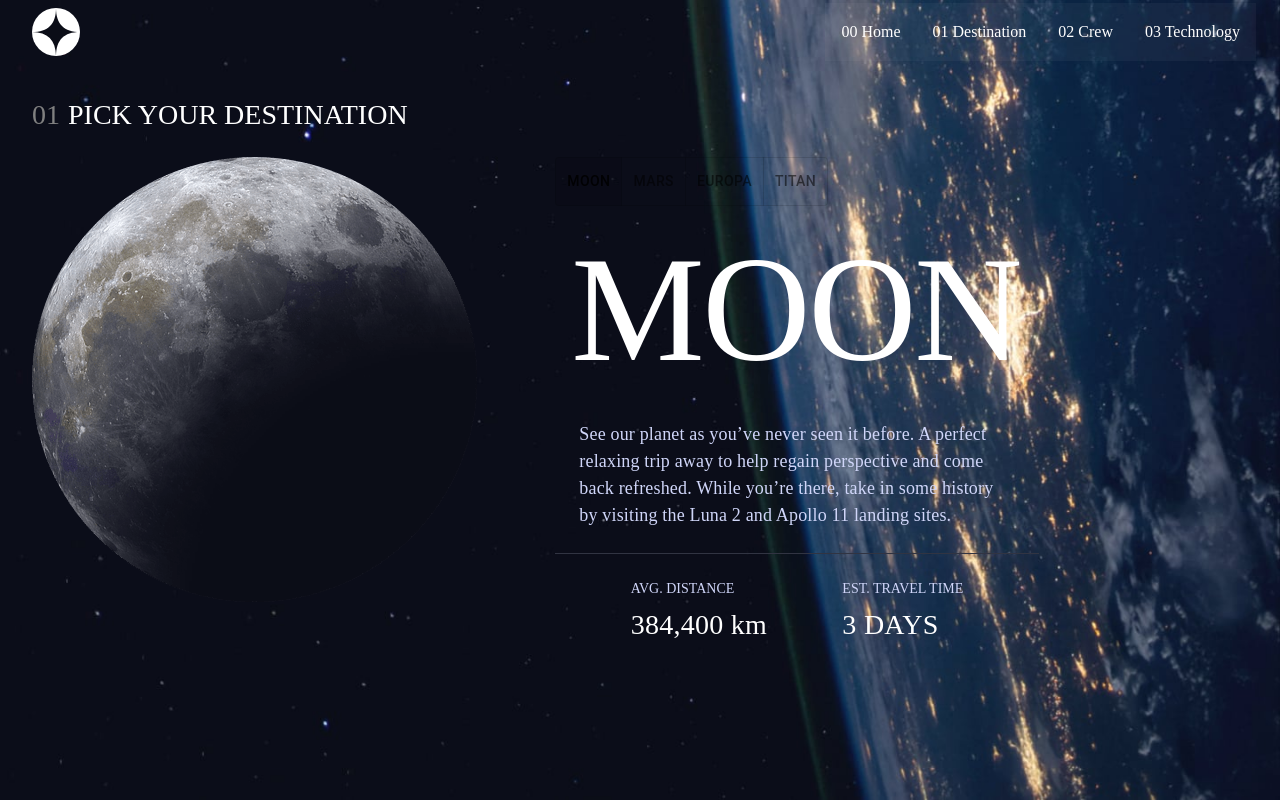
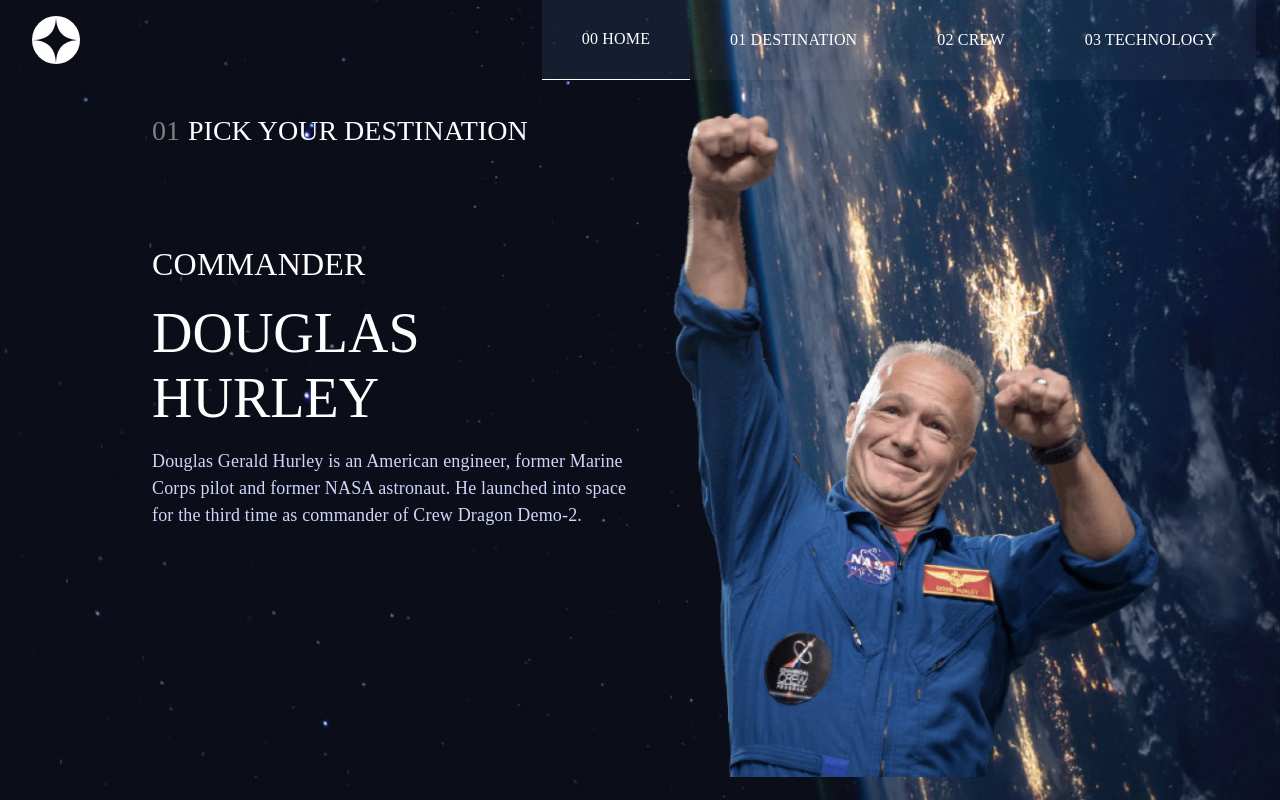
Before and after one commit to nikakarumidze/Space_Tourism, a React (Create React App) app: page / in a window 1280 px wide. Built offline with nearby package versions, Linux system fonts and the light colour scheme.

Commit message:
Crew page added, in development. Fixed background image height error

```diff
--- a/crew-engineer.html
+++ b/crew-engineer.html
@@ -20,8 +20,6 @@
   Flight Engineer
   Anousheh Ansari
 
-  Anousheh Ansari is an Iranian American engineer and co-founder of Prodea Systems.
-  Ansari was the fourth self-funded space tourist, the first self-funded woman to
-  fly to the ISS, and the first Iranian in space.
+  Anousheh Ansari is an Iranian American engineer and co-founder of Prodea Systems. Ansari was the fourth self-funded space tourist, the first self-funded woman to fly to the ISS, and the first Iranian in space.
 </body>
 </html>
--- a/public/index.html
+++ b/public/index.html
@@ -28,6 +28,8 @@
     <style>
       html, body, #root {
         height: 100%;
+        width: 100%;
+        overflow: auto;
       }
     </style>
   </head>
--- a/src/App.js
+++ b/src/App.js
@@ -8,11 +8,12 @@
 import Destination from './pages/Destination';
 import { ThemeProvider } from '@emotion/react';
 import { DefaultTheme } from './DefaultTheme';
+import Crew from './pages/Crew';
 
 function App() {
   const styles = {
     main: {
-      height: '100%',
+      minHeight: '100%',
       backgroundRepeat: 'no-repeat',
       backgroundPosition: 'center',
       backgroundSize: 'cover',
@@ -32,7 +33,8 @@
       >
         <Header />
         {/* <Main /> */}
-        <Destination />
+        {/* <Destination /> */}
+        {<Crew />}
       </Box>
     </ThemeProvider>
   );
--- a/src/components/Header.jsx
+++ b/src/components/Header.jsx
@@ -16,19 +16,55 @@
 
 const Header = (props) => {
   const [anchorEl, setAnchorEl] = useState(null);
+  const [selectedIndex, setSelectedIndex] = useState(0);
   const open = Boolean(anchorEl);
   const handleClick = (event) => setAnchorEl(event.currentTarget);
-  const handleClose = () => setAnchorEl(null);
 
-  const menuData = ['00 Home', '01 Destination', '02 Crew', '03 Technology'];
+  const menuData = ['00 HOME', '01 DESTINATION', '02 CREW', '03 TECHNOLOGY'];
+  const selectChanger = (e, index) => {
+    setSelectedIndex(index);
+    setAnchorEl(null);
+  }
 
-  const inputLarge = menuData.map((item) => (
-    <Typography component='h3' variant='caption' key={item} sx={{m:2, color:'white'}}>
-      {item}
-    </Typography>
+  const inputLarge = menuData.map((item, index) => (
+    <MenuItem
+      key={item}
+      selected={index === selectedIndex}
+      onClick={(e) => selectChanger(e,index)}
+      sx={{
+        boxSizing: 'border-box',
+        height: 80,
+        '&.Mui-selected': {
+          color: 'white',
+          borderBottom: 'solid white 1px'
+        }
+    }}
+    >
+      <Typography
+        component='h3'
+        variant='caption'
+        sx={[
+          {
+            p: 3,
+            color: 'white',
+            '&:hover': {
+              borderBottom: 'solid grey 0.7px',
+            },
+          },
+          // Only underline current location nav item.
+          // {props.location}===item && {
+          //   borderBottom: 'solid white 2px'
+          // }
+        ]}
+      >
+        {item}
+      </Typography>
+    </MenuItem>
   ));
   const inputSmall = menuData.map((item) => (
-    <MenuItem key={item} onClick={(e)=> console.log(item,e)}>{item}</MenuItem>
+    <MenuItem key={item} onClick={(e) => console.log(item, e)}>
+      {item}
+    </MenuItem>
   ));
   const smallScreen = (
     <>
@@ -40,22 +76,16 @@
         onClick={handleClick}
       >
         {!open ? (
-          <CardMedia
-            image={dropdown}
-            sx={{ width: 26, height: 26 }}
-          />
+          <CardMedia image={dropdown} sx={{ width: 26, height: 26 }} />
         ) : (
-          <CardMedia
-            image={dropup}
-            sx={{ width: 26, height: 26 }}
-          />
+          <CardMedia image={dropup} sx={{ width: 26, height: 26 }} />
         )}
       </Button>
       <Menu
         id='basic-menu'
         anchorEl={anchorEl}
         open={open}
-        onClose={handleClose}
+        onClose={() => setAnchorEl(null)}
         MenuListProps={{
           'aria-labelledby': 'basic-button',
         }}
@@ -67,16 +97,20 @@
 
   return (
     <AppBar position='static' sx={{ mb: 4, background: 'none', boxShadow: 0 }}>
-      <Toolbar
-        variant='regular'
-        sx={{ justifyContent: 'space-between' }}
-      >
-        <CardMedia
-          image={logo}
-          sx={{ width: 48, height: 48, margin: 1}}
-        />
+      <Toolbar variant='regular' sx={{ justifyContent: 'space-between' }}>
+        <CardMedia image={logo} sx={{ width: 48, height: 48, margin: 1 }} />
         <Divider orientation='vertical' />
-        <Box sx={{ display: { xs: 'none', sm: 'flex', background: 'rgba(255, 255, 255, 0.04)' } }}>{inputLarge}</Box>
+        <Box
+          sx={{
+            display: {
+              xs: 'none',
+              sm: 'flex',
+              background: 'rgba(255, 255, 255, 0.04)',
+            },
+          }}
+        >
+          {inputLarge}
+        </Box>
         <Box sx={{ display: { xs: 'flex', sm: 'none' } }}>{smallScreen}</Box>
       </Toolbar>
     </AppBar>
--- a/src/components/UI/DestinationContent.jsx
+++ b/src/components/UI/DestinationContent.jsx
@@ -13,10 +13,30 @@
   const [current, setCurrent] = useState('moon');
   const currentChanger = (e, clickedVal) => {
     if (clickedVal) {
-        setCurrent(clickedVal)
-        props.onSelect(clickedVal);
+      setCurrent(clickedVal)
+      props.onSelect(clickedVal);
     }
   };
+  const buttonInput = ['moon','mars','europa','titan']
+  const toggleButtons = buttonInput.map(item => (
+  <ToggleButton value={item} key={item}  sx={{
+    mx:1,
+    color: 'white',
+    border: 'none',
+    borderRadius: 0,
+    '&:hover': {
+    borderBottom: 'solid grey 0.7px',
+    },
+    '&.Mui-selected': {
+      color: 'white',
+      borderBottom: 'solid white 1px'
+    }
+  }}>
+    <Typography variant='caption'>
+      {item.toUpperCase()}
+    </Typography>
+  </ToggleButton>
+  ))
   return (
     <Grid container spacing={5}>
       <Grid item xs={12} lg={5}>
@@ -26,9 +46,9 @@
           alt='Place for content image'
           sx={{
             width: {
-                xs: '170px',
-                md: '300px',
-                lg:'445px'
+              xs: '170px',
+              md: '300px',
+              lg:'445px'
             }
           }}
         />
@@ -39,14 +59,12 @@
             value={current}
             exclusive
             onChange={currentChanger}
+            sx={{boxSizing: 'border-box', height: 50}}
           >
-            <ToggleButton value='moon' variant='caption'>MOON</ToggleButton>
-            <ToggleButton value='mars'>MARS</ToggleButton>
-            <ToggleButton value='europa'>EUROPA</ToggleButton>
-            <ToggleButton value='titan'>TITAN</ToggleButton>
+            {toggleButtons}
           </ToggleButtonGroup>
-          <Typography component='h1' variant='h1' sx={{m:2,color:'white'}}>{current.toUpperCase()}</Typography>
-          <Typography sx={{m:3, color:'secondary.main'}}>{props.description}</Typography>
+          <Typography component='h1' variant='h1' sx={{color:'white'}}>{current.toUpperCase()}</Typography>
+          <Typography sx={{my:2, color:'secondary.main'}}>{props.description}</Typography>
         </Box>
         <Divider sx={{background: '#383B4B'}}/>
         <Box sx={{ display: 'flex', flexDirection: {xs: 'column', md:'row'}, justifyContent: 'space-evenly', alignItems: 'center', mt:3 }}>
--- /dev/null
+++ b/src/pages/Crew.jsx
@@ -0,0 +1,55 @@
+import React from 'react';
+import { useState } from 'react';
+import douglasPic from '../assets/crew/image-douglas-hurley.png';
+import markPic from '../assets/crew/image-mark-shuttleworth.png';
+import victorPic from '../assets/crew/image-victor-glover.png';
+import anoushehPic from '../assets/crew/image-anousheh-ansari.png';
+import MemberInfo from './Crew/MemberInfo';
+
+const crewData = [
+  {
+    position: 'Commander',
+    name: 'Douglas Hurley',
+    description:
+      'Douglas Gerald Hurley is an American engineer, former Marine Corps pilot and former NASA astronaut. He launched into space for the third time as commander of Crew Dragon Demo-2.',
+    image: douglasPic,
+  },
+  {
+    position: 'Mission Specialist',
+    name: 'Mark Shuttleworth',
+    description:
+      'Mark Richard Shuttleworth is the founder and CEO of Canonical, the company behind the Linux-based Ubuntu operating system. Shuttleworth became the first South African to travel to space as a space tourist.',
+    image: markPic,
+  },
+  {
+    position: 'Pilot',
+    name: 'Victor Glover',
+    description:
+      'Pilot on the first operational flight of the SpaceX Crew Dragon to the International Space Station. Glover is a commander in the U.S. Navy where he pilots an F/A-18.He was a crew member of Expedition 64, and served as a station systems flight engineer.',
+    image: victorPic,
+  },
+  {
+    position: 'Flight Engineer',
+    name: 'Anousheh Ansari',
+    description:
+      'Anousheh Ansari is an Iranian American engineer and co-founder of Prodea Systems. Ansari was the fourth self-funded space tourist, the first self-funded woman to fly to the ISS, and the first Iranian in space.',
+    image: anoushehPic,
+  },
+
+];
+
+const Crew = () => {
+  const [index, setIndex] = useState(0);
+  const onIndexChange = curr => setIndex(curr)
+  return (
+    <MemberInfo
+    onIndexChange={onIndexChange}
+    position={crewData[index].position}
+    name={crewData[index].name}
+    description={crewData[index].description}
+    image={crewData[index].image}
+    />
+  );
+};
+
+export default Crew;
--- /dev/null
+++ b/src/pages/Crew/MemberInfo.jsx
@@ -0,0 +1,44 @@
+import { CardMedia, Grid, Stack, Typography } from '@mui/material';
+
+const MemberInfo = (props) => {
+  return (
+    <Grid
+      container
+      spacing={4}
+      justifyContent='center'
+      sx={{ mx: 2, width: 'auto' }}
+    >
+      <Grid item md={12} lg={5}>
+        <Stack direction='row' spacing={1} sx={{ mb: 12 }}>
+          <Typography component='span' variant='h5' sx={{ color: 'grey' }}>
+            01
+          </Typography>
+          <Typography component='h2' variant='h5' sx={{ color: 'white' }}>
+            PICK YOUR DESTINATION
+          </Typography>
+        </Stack>
+        <Stack spacing={2}>
+          <Typography variant='h4'>{props.position.toUpperCase()}</Typography>
+          <Typography variant='h3' sx={{ color: 'white' }}>
+            {props.name.toUpperCase()}
+          </Typography>
+          <Typography variant='body1' sx={{ color: 'secondary.main' }}>
+            {props.description}
+          </Typography>
+        </Stack>
+      </Grid>
+      <Grid item md={12} lg={5} justifyContent='center'>
+        <CardMedia
+          component='img'
+          image={props.image}
+          alt='Place for content image'
+          sx={{
+            objectFit: 'contain'
+          }}
+        />
+      </Grid>
+    </Grid>
+  )
+}
+
+export default MemberInfo
--- a/src/pages/Destination.jsx
+++ b/src/pages/Destination.jsx
@@ -28,8 +28,8 @@
   },
   titan: {
     body: 'Don’t forget to pack your hiking boots. You’ll need them to tackle Olympus Mons, the tallest planetary mountain in our solar system. It’s two and a half times the size of Everest!',
-    distance: '225 mil. km',
-    travelTime: '9 MONTHS',
+    distance: '1.6 bil. km',
+    travelTime: '7 YEARS',
     image: titan,
   },
 };
@@ -38,7 +38,7 @@
   const [content, setContent] = useState('moon');
   const selectorChanger = (curr) => setContent(curr);
   return (
-    <Box sx={{m:4}}>
+      <Box sx={{mx:4}}>
       <Stack direction='row' spacing={1} sx={{mb:3}}>
         <Typography component='span' variant='h5' sx={{color:'grey'}}>01</Typography>
         <Typography component='h2' variant='h5' sx={{color:'white'}}>
```
